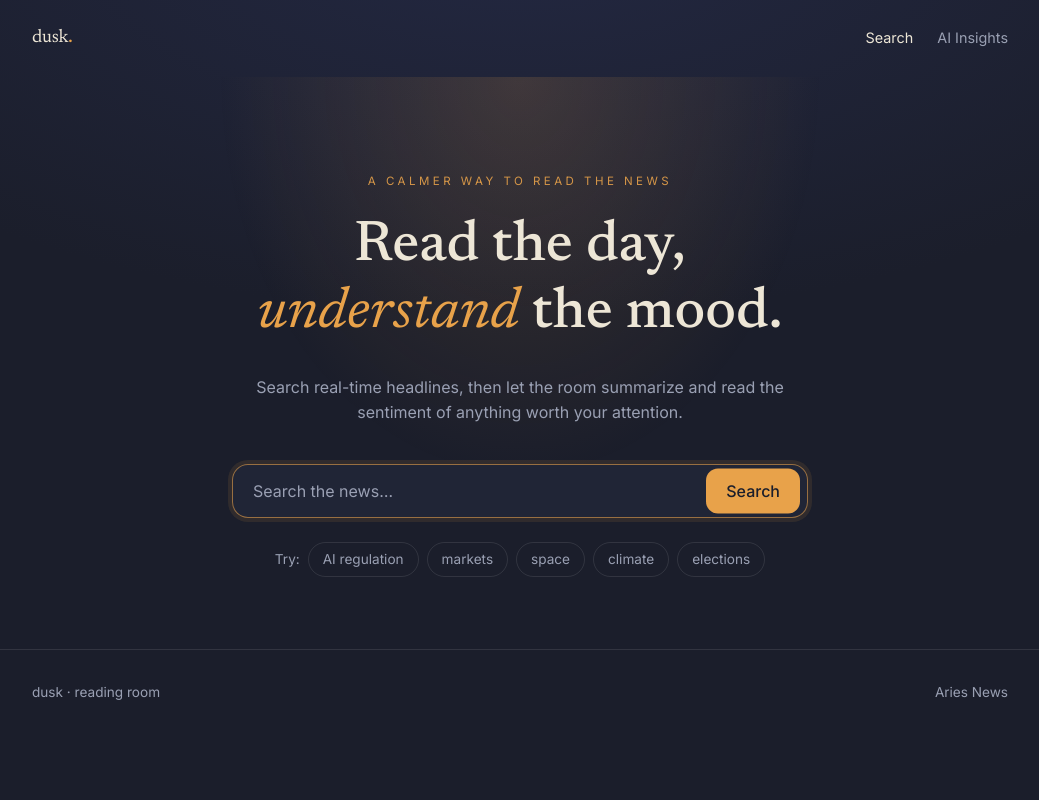
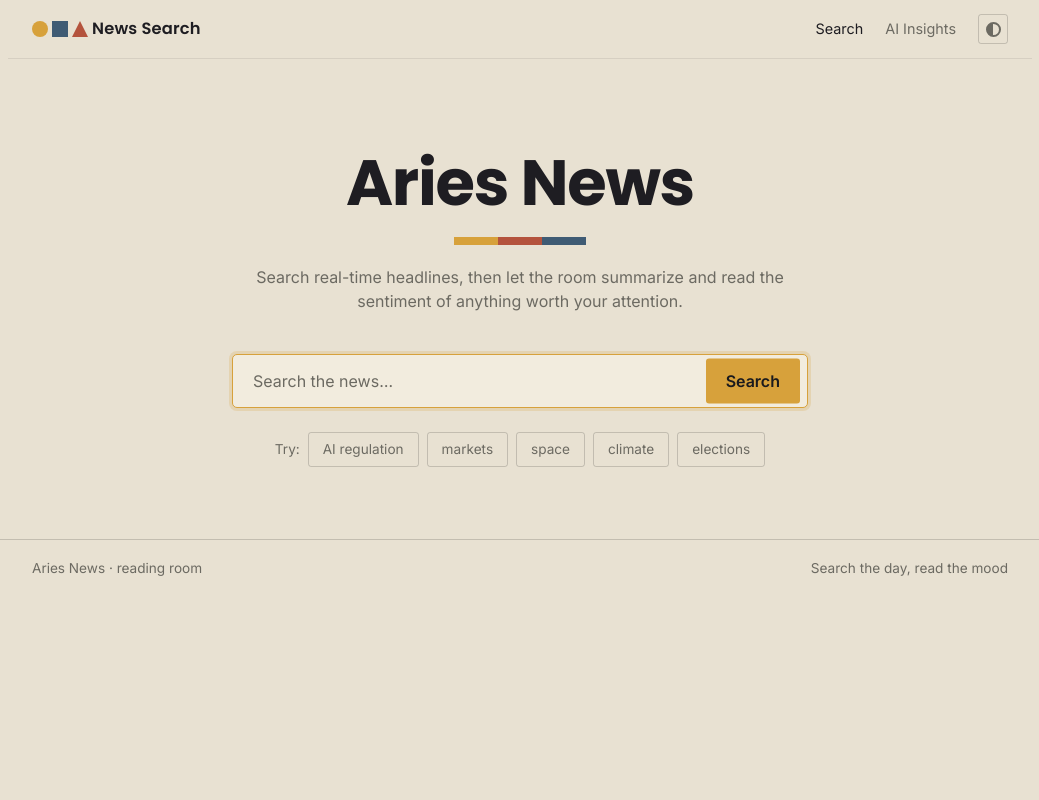
Before and after one commit to codexceed/aries-news, a FastAPI app: page / in a window 1280 px wide. Shown: the whole page, without its empty margins (120-1159 px from the left). Run offline with FastAPI, Linux system fonts and the light colour scheme; parts of the project's set-up code (start-up, migrations or seed data) failed here and were passed over.

Commit message:
feat: light/dark Bauhaus theme, slimmer chrome, persistent summaries
Restyle the UI to a flat, muted Bauhaus system with light + dark themes,
tidy the landing/header/footer, and fix summaries vanishing on view toggle.

- theme: data-theme tokens (dark/light) set before first paint (no flash),
  default to system preference, persisted to localStorage; nav toggle
- design: flat plain backgrounds, muted ochre/terracotta/slate-blue
  primaries, geometric marks (circle/square/triangle brand, accent bar,
  square sentiment markers), Poppins + Inter
- landing: headline is now "Aries News" over the existing subheader
- chrome: rename brand to "News Search", slim header/footer padding
- fix: search now re-attaches stored insights by normalized URL
  (repo.list_by_normalized_urls + _existing_insights), so switching
  card/list view or sort no longer drops generated summaries

Co-Authored-By: Claude Opus 4.8 <noreply@anthropic.com>

```diff
--- a/src/app/static/css/app.css
+++ b/src/app/static/css/app.css
@@ -1,27 +1,56 @@
-/* Aries News — "Dusk + spectrum halo" design system.
-   Hand-authored (no runtime Tailwind) for small payload and fast first paint. */
+/* Aries News — flat, muted Bauhaus design system with light + dark themes.
+   Hand-authored (no runtime Tailwind) for small payload and fast first paint.
+
+   Theme is selected by the `data-theme` attribute on <html> (set before first
+   paint by an inline script in base.html), so there is no flash on load.
+   Geometry is kept flat and primary — circle / square / triangle marks, hard
+   edges, small radii — over muted ochre / terracotta / slate-blue accents. */
 
 :root {
-  --ink: #1b1e2b;
-  --ink-2: #22273a;
-  --ink-3: #2c3350;
-  --paper: #ede6d6;
-  --paper-dim: rgba(237, 230, 214, 0.85);
-  --muted: #9aa0b3;
-  --amber: #e8a24a;
-  --line: rgba(255, 255, 255, 0.1);
+  /* Muted Bauhaus primaries — shared across both themes. */
+  --yellow: #d7a13b;
+  --red: #b4533d;
+  --blue: #3f5b74;
+  --accent: var(--yellow);
+
+  /* Sentiment spectrum endpoints (muted sage -> slate -> clay). */
+  --pos: #6f8f6b;
+  --neu: #8a8f9c;
+  --neg: #b4533d;
+
+  --radius: 5px;
+  --radius-sm: 3px;
+  --container: 1024px;
+  --font-display: "Poppins", "Inter", system-ui, sans-serif;
+  --font-ui: "Inter", system-ui, -apple-system, sans-serif;
+}
+
+/* ---------- Themes ---------- */
+:root,
+:root[data-theme="dark"] {
+  --bg: #1a1a1d;
+  --surface: #232327;
+  --surface-2: #2b2b30;
+  --text: #ece5d6;
+  --text-dim: rgba(236, 229, 214, 0.72);
+  --muted: #97969d;
+  --line: rgba(255, 255, 255, 0.12);
   --line-soft: rgba(255, 255, 255, 0.06);
+  --on-accent: #1a1a1d;
+  --link: var(--yellow);
+}
 
-  /* Sentiment spectrum endpoints (sage -> slate -> clay). */
-  --pos: #7fa67c;
-  --neu: #8a93a6;
-  --neg: #c97b6a;
-
-  --radius: 16px;
-  --radius-sm: 12px;
-  --container: 1024px;
-  --font-read: "Newsreader", Georgia, "Times New Roman", serif;
-  --font-ui: "Inter", system-ui, -apple-system, sans-serif;
+:root[data-theme="light"] {
+  --bg: #e8e1d2;
+  --surface: #f2ecde;
+  --surface-2: #ddd4c1;
+  --text: #1e1d22;
+  --text-dim: rgba(30, 29, 34, 0.74);
+  --muted: #6c6a62;
+  --line: rgba(0, 0, 0, 0.16);
+  --line-soft: rgba(0, 0, 0, 0.08);
+  --on-accent: #1a1a1d;
+  --link: var(--blue);
 }
 
 *,
@@ -37,16 +66,15 @@ html {
 body {
   margin: 0;
   font-family: var(--font-ui);
-  color: var(--paper);
-  background:
-    radial-gradient(120% 90% at 50% -10%, #232842 0%, var(--ink) 55%) fixed;
+  color: var(--text);
+  background: var(--bg);
   min-height: 100vh;
   line-height: 1.55;
   -webkit-font-smoothing: antialiased;
 }
 
 a {
-  color: var(--amber);
+  color: var(--link);
   text-decoration: none;
 }
 a:hover {
@@ -56,9 +84,10 @@ a:hover {
 h1,
 h2,
 h3 {
-  font-family: var(--font-read);
-  font-weight: 500;
-  line-height: 1.15;
+  font-family: var(--font-display);
+  font-weight: 600;
+  line-height: 1.12;
+  letter-spacing: -0.01em;
   margin: 0;
 }
 
@@ -73,23 +102,57 @@ h3 {
   display: flex;
   align-items: center;
   justify-content: space-between;
-  padding: 24px;
+  padding: 14px 24px;
   max-width: var(--container);
   margin: 0 auto;
+  border-bottom: 1px solid var(--line-soft);
 }
 .brand {
-  font-family: var(--font-read);
-  font-size: 1.15rem;
-  letter-spacing: -0.01em;
-  color: var(--paper);
+  display: inline-flex;
+  align-items: center;
+  font-family: var(--font-display);
+  font-weight: 600;
+  font-size: 1.02rem;
+  letter-spacing: 0.01em;
+  color: var(--text);
 }
-.brand b {
-  color: var(--amber);
-  font-weight: 500;
+.brand:hover {
+  text-decoration: none;
+}
+/* Geometric logomark: circle + square + triangle (Bauhaus primaries). */
+.brand__mark {
+  position: relative;
+  display: inline-block;
+  width: 16px;
+  height: 16px;
+  border-radius: 999px;
+  background: var(--yellow);
+  margin-right: 44px;
+  vertical-align: -3px;
+}
+.brand__mark::before {
+  content: "";
+  position: absolute;
+  left: 20px;
+  top: 0;
+  width: 16px;
+  height: 16px;
+  background: var(--blue);
+}
+.brand__mark::after {
+  content: "";
+  position: absolute;
+  left: 40px;
+  top: 0;
+  width: 16px;
+  height: 16px;
+  background: var(--red);
+  clip-path: polygon(50% 0, 100% 100%, 0 100%);
 }
 .nav {
   display: flex;
-  gap: 24px;
+  align-items: center;
+  gap: 22px;
   font-size: 0.9rem;
 }
 .nav a {
@@ -97,32 +160,69 @@ h3 {
 }
 .nav a:hover,
 .nav a[aria-current="page"] {
-  color: var(--paper);
+  color: var(--text);
   text-decoration: none;
+}
+
+/* Theme toggle: a flat half-filled circle (contrast icon). */
+.theme-toggle {
+  display: inline-flex;
+  align-items: center;
+  justify-content: center;
+  width: 30px;
+  height: 30px;
+  padding: 0;
+  border: 1px solid var(--line);
+  border-radius: var(--radius-sm);
+  background: transparent;
+  color: var(--muted);
+  cursor: pointer;
+}
+.theme-toggle:hover {
+  color: var(--text);
+  border-color: var(--muted);
+}
+.theme-toggle__icon {
+  width: 15px;
+  height: 15px;
+  border-radius: 999px;
+  border: 2px solid currentColor;
+  background: linear-gradient(90deg, currentColor 0 50%, transparent 50% 100%);
 }
 
 /* ---------- Landing hero ---------- */
 .hero {
   text-align: center;
-  padding: 96px 24px 72px;
+  padding: 88px 24px 72px;
   max-width: 720px;
   margin: 0 auto;
-  background: radial-gradient(60% 100% at 50% 0%, rgba(232, 162, 74, 0.16), transparent 70%);
+}
+.hero__title {
+  font-size: clamp(2.6rem, 7vw, 4rem);
+  font-weight: 700;
+  letter-spacing: -0.02em;
+  margin-bottom: 20px;
+}
+/* Bauhaus accent rule: three muted color blocks under the title. */
+.hero__title::after {
+  content: "";
+  display: block;
+  width: 132px;
+  height: 8px;
+  margin: 18px auto 0;
+  background: linear-gradient(
+    90deg,
+    var(--yellow) 0 33.33%,
+    var(--red) 33.33% 66.66%,
+    var(--blue) 66.66% 100%
+  );
 }
 .eyebrow {
-  color: rgba(232, 162, 74, 0.9);
+  color: var(--red);
   font-size: 0.72rem;
   letter-spacing: 0.3em;
   text-transform: uppercase;
   margin: 0 0 24px;
-}
-.hero h1 {
-  font-size: clamp(2.4rem, 6vw, 3.6rem);
-  margin-bottom: 28px;
-}
-.hero h1 em {
-  color: var(--amber);
-  font-style: italic;
 }
 .hero p.lede {
   color: var(--muted);
@@ -138,11 +238,11 @@ h3 {
 }
 .search__input {
   width: 100%;
-  background: rgba(34, 39, 58, 0.8);
+  background: var(--surface);
   border: 1px solid var(--line);
   border-radius: var(--radius);
   padding: 16px 116px 16px 20px;
-  color: var(--paper);
+  color: var(--text);
   font-size: 1rem;
   font-family: inherit;
 }
@@ -151,21 +251,21 @@ h3 {
 }
 .search__input:focus {
   outline: none;
-  border-color: rgba(232, 162, 74, 0.6);
-  box-shadow: 0 0 0 4px rgba(232, 162, 74, 0.1);
+  border-color: var(--accent);
+  box-shadow: 0 0 0 3px rgba(215, 161, 59, 0.22);
 }
 .search__submit {
   position: absolute;
   right: 8px;
   top: 50%;
   transform: translateY(-50%);
-  background: var(--amber);
-  color: var(--ink);
+  background: var(--accent);
+  color: var(--on-accent);
   border: none;
   border-radius: var(--radius-sm);
   padding: 10px 20px;
   font: inherit;
-  font-weight: 500;
+  font-weight: 600;
   cursor: pointer;
 }
 .search__submit:hover {
@@ -187,7 +287,7 @@ h3 {
   font: inherit;
   font-size: 0.85rem;
   padding: 6px 14px;
-  border-radius: 999px;
+  border-radius: var(--radius-sm);
   border: 1px solid var(--line);
   color: var(--muted);
   background: transparent;
@@ -502,8 +603,8 @@ select {
   justify-content: space-between;
   color: var(--muted);
   font-size: 0.85rem;
-  padding-top: 32px;
-  padding-bottom: 32px;
+  padding-top: 18px;
+  padding-bottom: 18px;
 }
 
 /* ---------- Utilities ---------- */
--- a/src/app/templates/base.html
+++ b/src/app/templates/base.html
@@ -4,10 +4,22 @@
     <meta charset="utf-8" />
     <meta name="viewport" content="width=device-width, initial-scale=1" />
     <title>{% block title %}Aries News{% endblock %}</title>
+    {# Set the theme before first paint so there is no light/dark flash. #}
+    <script>
+      (function () {
+        try {
+          var saved = localStorage.getItem("theme");
+          var prefersDark = window.matchMedia("(prefers-color-scheme: dark)").matches;
+          document.documentElement.dataset.theme = saved || (prefersDark ? "dark" : "light");
+        } catch (e) {
+          document.documentElement.dataset.theme = "dark";
+        }
+      })();
+    </script>
     <link rel="preconnect" href="https://fonts.googleapis.com" />
     <link rel="preconnect" href="https://fonts.gstatic.com" crossorigin />
     <link
-      href="https://fonts.googleapis.com/css2?family=Newsreader:ital,opsz,wght@0,6..72,400;0,6..72,500;1,6..72,400&family=Inter:wght@400;500;600&display=swap"
+      href="https://fonts.googleapis.com/css2?family=Poppins:wght@500;600;700&family=Inter:wght@400;500;600&display=swap"
       rel="stylesheet"
     />
     <link rel="stylesheet" href="/static/css/app.css" />
@@ -17,10 +29,21 @@
   </head>
   <body hx-ext="sse">
     <header class="site-header">
-      <a class="brand" href="/">dusk<b>.</b></a>
+      <a class="brand" href="/">
+        <span class="brand__mark" aria-hidden="true"></span>
+        News Search
+      </a>
       <nav class="nav">
         <a href="/search" {% if active=='search' %}aria-current="page"{% endif %}>Search</a>
         <a href="/insights" {% if active=='insights' %}aria-current="page"{% endif %}>AI Insights</a>
+        <button
+          type="button"
+          class="theme-toggle"
+          aria-label="Toggle light and dark theme"
+          onclick="(function(){var r=document.documentElement;var t=r.dataset.theme==='dark'?'light':'dark';r.dataset.theme=t;try{localStorage.setItem('theme',t);}catch(e){}})()"
+        >
+          <span class="theme-toggle__icon" aria-hidden="true"></span>
+        </button>
       </nav>
     </header>
 
@@ -28,8 +51,8 @@
 
     <footer class="site-footer">
       <div class="container">
-        <span>dusk · reading room</span>
-        <span>Aries News</span>
+        <span>Aries News · reading room</span>
+        <span>Search the day, read the mood</span>
       </div>
     </footer>
   </body>
--- a/src/app/templates/index.html
+++ b/src/app/templates/index.html
@@ -3,8 +3,7 @@
 
 {% block content %}
 <section class="hero">
-  <p class="eyebrow">A calmer way to read the news</p>
-  <h1>Read the day,<br /><em>understand</em> the mood.</h1>
+  <h1 class="hero__title">Aries News</h1>
   <p class="lede">
     Search real-time headlines, then let the room summarize and read the
     sentiment of anything worth your attention.
--- a/src/app/templates/partials/results_region.html
+++ b/src/app/templates/partials/results_region.html
@@ -35,6 +35,6 @@
   </div>
 {% else %}
   <div class="{% if view == 'cards' %}results-grid{% else %}list{% endif %}">
-    {% for a in articles %}{% set ins = none %}{% include "partials/article.html" %}{% endfor %}
+    {% for a in articles %}{% set ins = (insights|default({})).get(a.url) %}{% include "partials/article.html" %}{% endfor %}
   </div>
 {% endif %}
--- a/src/app/web/routes.py
+++ b/src/app/web/routes.py
@@ -21,6 +21,7 @@ from sse_starlette.sse import EventSourceResponse
 
 from app.core.db import SessionFactory, get_session
 from app.core.enums import JobStatus
+from app.core.url import normalize_url
 from app.repositories import insights as repo
 from app.schemas import ArticleBase, InsightRead
 from app.services.insights import insights_service
@@ -75,9 +76,39 @@ async def index(request: Request) -> HTMLResponse:
     )
 
 
+async def _existing_insights(
+    session: AsyncSession, articles: list[ArticleBase]
+) -> dict[str, InsightRead]:
+    """Map article URL -> its stored insight, for the given articles.
+
+    Looks up any analyses already persisted for these articles (keyed by
+    normalized URL) so re-rendered results keep their summaries. The returned
+    dict is keyed by the article's original ``url`` for direct template lookup.
+
+    Args:
+        session: The active database session.
+        articles: The fetched search results.
+
+    Returns:
+        A mapping from each article's ``url`` to its :class:`InsightRead`,
+        omitting articles that have no stored insight.
+    """
+    if not articles:
+        return {}
+    by_normalized = {normalize_url(a.url): a.url for a in articles}
+    rows = await repo.list_by_normalized_urls(session, list(by_normalized))
+    mapping: dict[str, InsightRead] = {}
+    for row in rows:
+        original = by_normalized.get(row.article.url_normalized)
+        if original is not None:
+            mapping[original] = InsightRead.model_validate(row)
+    return mapping
+
+
 @router.get("/search", response_class=HTMLResponse)
 async def search(
     request: Request,
+    session: SessionDep,
     q: str = "",
     view: str = "cards",
     sort: str = "relevance",
@@ -86,6 +117,7 @@ async def search(
 
     Args:
         request: The incoming request (used to detect HTMX).
+        session: The request-scoped database session.
         q: The free-text query.
         view: ``"cards"`` or ``"list"``.
         sort: ``"relevance"`` (default), ``"newest"``, or ``"oldest"``.
@@ -111,6 +143,7 @@ async def search(
         "suggestions": SUGGESTIONS,
         "query": query,
         "articles": articles,
+        "insights": await _existing_insights(session, articles),
         "view": view,
         "sort": sort,
         "error": error,
```
Also changed, not shown: other parts of src/app/static/css/app.css (+47 -46 lines), src/app/repositories/insights.py (+29 -0 lines), tests/test_insights_repository.py (+21 -0 lines).
